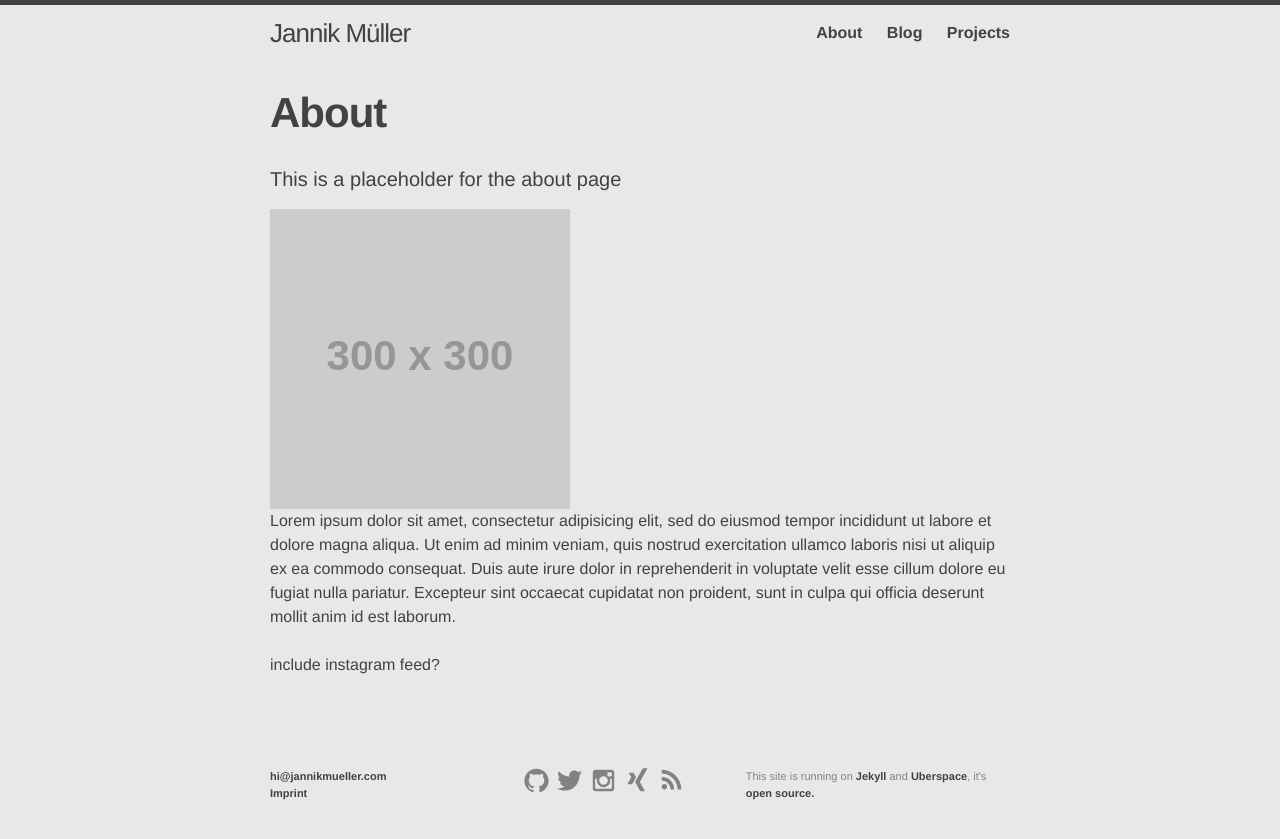
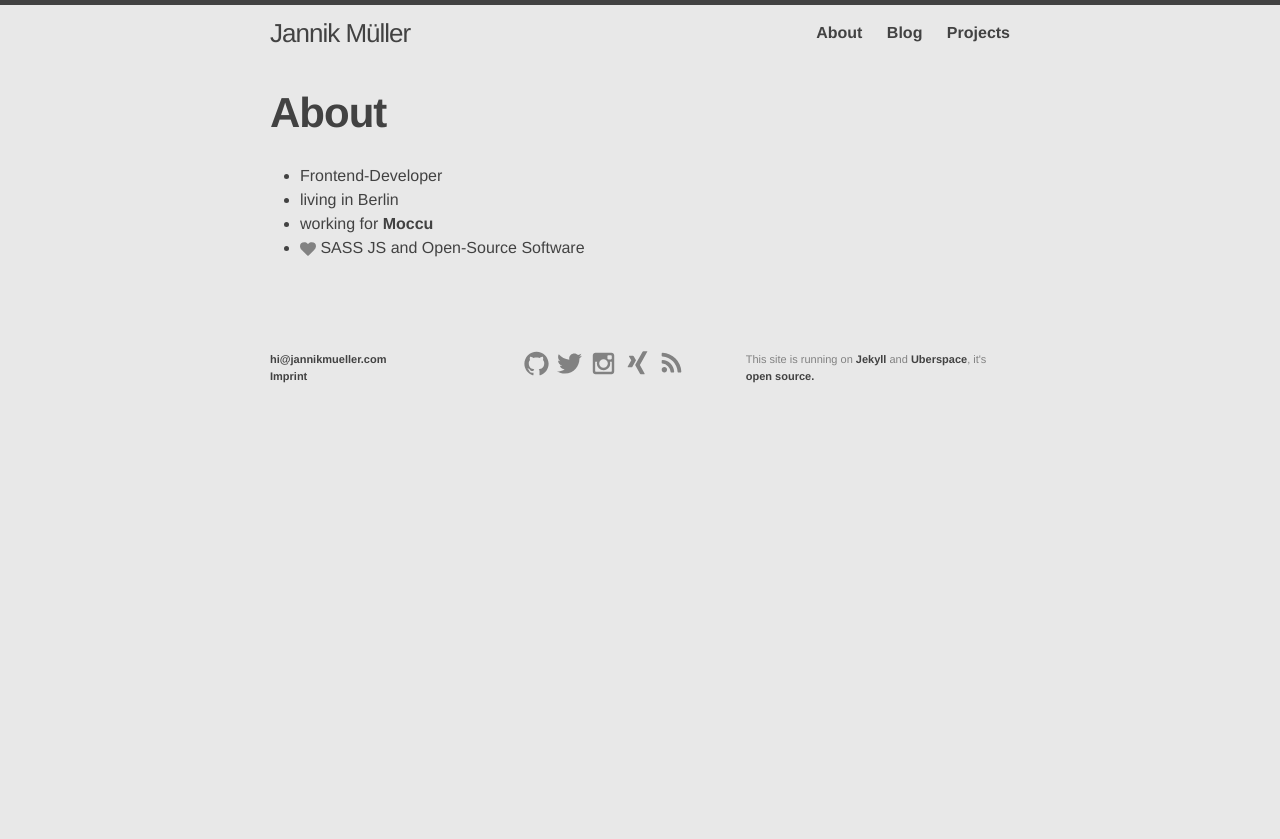
Before and after one commit to jnnklhmnn/jannikmueller-blog, a Jekyll site: the page built from about.html, in a window 1280 px wide. Shown: the top 839 px of the page. Built offline with Jekyll 4.4.1, drawn with Linux system fonts in a browser that asks for light colours.

Commit message:
added about text

```diff
--- a/about.html
+++ b/about.html
@@ -6,16 +6,12 @@ permalink: /about/
 
 
 <div class="about">
+<ul>
+  <li>Frontend-Developer</li>
+  <li>living in Berlin</li>
+  <li> working for <a href="http://moccu.com" title="Kreativagentur für digitale Medien">Moccu</a></li>
+  <li><span class="icon icon--heart">{% include icon-heart.svg %}</span> SASS JS and Open-Source Software</li>
+</ul>
 
-  <h1 class="page-heading"> This is a placeholder for the about page</h1>
-  <img src="http://www.placehold.it/300/300">
-  <p>Lorem ipsum dolor sit amet, consectetur adipisicing elit, sed do eiusmod
-  tempor incididunt ut labore et dolore magna aliqua. Ut enim ad minim veniam,
-  quis nostrud exercitation ullamco laboris nisi ut aliquip ex ea commodo
-  consequat. Duis aute irure dolor in reprehenderit in voluptate velit esse
-  cillum dolore eu fugiat nulla pariatur. Excepteur sint occaecat cupidatat non
-  proident, sunt in culpa qui officia deserunt mollit anim id est laborum.
-  <br /> <br /> include instagram feed?
-  </p>
 
 </div>
```
Also changed, not shown: _includes/icon-heart.svg (added).
